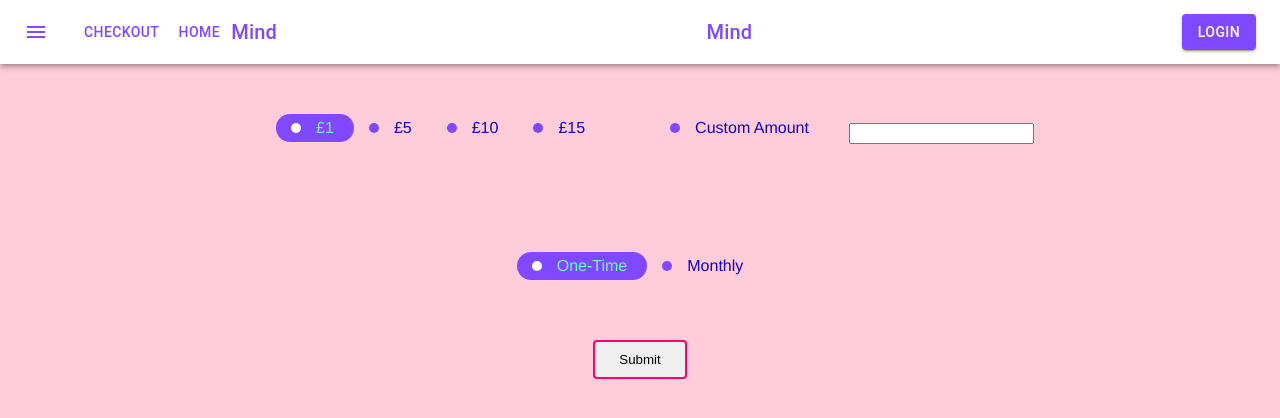
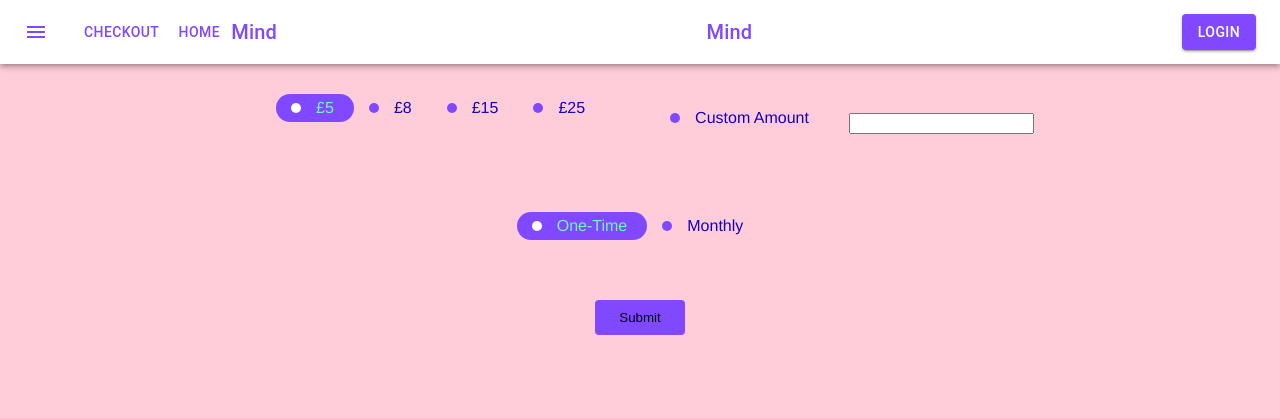
Before and after one commit to kaustubh285/mind-hackathon-fe, a React (Create React App) app: page /donation in a window 1280 px wide. Shown: the top 418 px of the page. Built offline with nearby package versions, Linux system fonts and the light colour scheme; the HTML template or start-up script is replaced by a standard one.

Commit message:
home changes done

```diff
--- a/src/assets/donations.css
+++ b/src/assets/donations.css
@@ -1,12 +1,26 @@
-.MindBlue {color: #1300C1;}
-.MindWhite {color: #FFFFFF;}
-.MindPeach {color: #FFCDD9;}
-.MindSky {color: #9DA8FF;}
-.MindGreen {color: #71F5C4;}
-.MindPurple {color: #8149FF;}
-.MindPink {color: #FF0071;}
+.MindBlue {
+  color: #1300c1;
+}
+.MindWhite {
+  color: #ffffff;
+}
+.MindPeach {
+  color: #ffcdd9;
+}
+.MindSky {
+  color: #9da8ff;
+}
+.MindGreen {
+  color: #71f5c4;
+}
+.MindPurple {
+  color: #8149ff;
+}
+.MindPink {
+  color: #ff0071;
+}
 
-.textboxContainer{
+.textboxContainer {
   margin: 20px;
 }
 
@@ -25,7 +39,7 @@
 }
 
 .value:hover {
-    background: #71F5C4;
+  background: #71f5c4;
 }
 .value::before {
   content: "";
@@ -34,8 +48,8 @@
   width: 10px;
   height: 10px;
   border-radius: 50%;
-    background: #8149FF;
-    outline: 0px solid #71F5C4;
+  background: #8149ff;
+  outline: 0px solid #71f5c4;
   transition: 0.4s;
 }
 .value_checked {
@@ -46,45 +60,44 @@
   border-radius: 20px;
 }
 
-
 .value_checked:hover {
-    background: #71F5C4;
+  background: #71f5c4;
 }
 
 .value_checked {
-    color: #71F5C4;
+  color: #71f5c4;
   border-width: 5px;
-    background: #8149FF;
+  background: #8149ff;
   transition: 0.5s;
 }
-.value_checked::before{
+.value_checked::before {
   content: "";
   position: absolute;
   left: 15px;
   width: 10px;
   height: 10px;
   border-radius: 50%;
-    background: #FFFFFF;
-    outline: 0px solid #71F5C4;
+  background: #ffffff;
+  outline: 0px solid #71f5c4;
   transition: 0.4s;
 }
 button {
   padding: 10px 24px;
-    border: 2px solid #FF0071;
+  border: 2px solid #ff0071;
   border-radius: 4px;
   transition-duration: 0.5s;
   float: center;
 }
 button:hover {
-    background-color: #FF0071;
-    color: #FFFFFF;
+  background-color: #ff0071;
+  color: #ffffff;
   cursor: pointer;
 }
 button:focus {
-    background-color: #8149FF;
-    color: #FFFFFF;
+  background-color: #8149ff;
+  color: #ffffff;
   padding: 10px 24px;
-    border: 2px solid #8149FF;
+  border: 2px solid #8149ff;
   border-radius: 4px;
 }
 
@@ -92,13 +105,13 @@
   display: flex;
   flex-direction: ltr;
   align-items: center;
-
 }
 
 .DonationRadioGroups {
   display: flex;
   flex-direction: ltr;
   padding: 50px;
+  padding-top: 30px;
   align-items: center;
 }
 
--- a/src/assets/home.css
+++ b/src/assets/home.css
@@ -8,17 +8,17 @@
 }
 
 .campaigns {
-  width: 80%;
+  width: 90%;
   display: flex;
   align-items: center;
   justify-content: center;
-  flex-wrap: wrap;
+  flex-wrap: nowrap;
   margin-bottom: 60px;
 }
 
 .campaign-box {
   margin: 10px;
-  width: 300px;
+  width: 270px;
   height: 450px;
   border: 1px solid #8149ff;
   background-color: white;
@@ -31,7 +31,7 @@
 }
 
 .campaign-img {
-  max-height: 150px;
+  max-height: 140px;
 }
 .campaign-box:hover {
   box-shadow: 0px 7px 10px 2px #9da8ff;
--- a/src/components/CheckoutComponent.js
+++ b/src/components/CheckoutComponent.js
@@ -1,6 +1,15 @@
-import React from "react";
+import React, { useEffect, useState } from "react";
 import "../assets/checkout.css";
 function CheckoutComponent() {
+  const [camps, setCamps] = useState([]);
+  useEffect(() => {
+    let camps = JSON.parse(localStorage.getItem("camps"));
+    let price = JSON.parse(localStorage.getItem("price"));
+    let frequency = JSON.parse(localStorage.getItem("frequency"));
+
+    console.log(camps, price, frequency);
+  }, []);
+
   return (
     <>
       <div className='row'>
@@ -103,22 +112,15 @@
               </div>
             </h4>
             <div>
-              <a href='#'>Product 1</a> <div className='price'>$15</div>
+              <a href='#'>Mental Health Campaign</a>{" "}
+              <div className='price'>£15</div>
             </div>
-            <div>
-              <a href='#'>Product 2</a> <div className='price'>$5</div>
-            </div>
-            <div>
-              <a href='#'>Product 3</a> <div className='price'>$8</div>
-            </div>
-            <div>
-              <a href='#'>Product 4</a> <div className='price'>$2</div>
-            </div>
+
             <hr />
             <div>
               Total{" "}
               <div className='price' style={{ color: "black" }}>
-                <b>$30</b>
+                <b>£15</b>
               </div>
             </div>
           </div>
--- a/src/components/DonationPanel.jsx
+++ b/src/components/DonationPanel.jsx
@@ -1,13 +1,13 @@
 import React from "react";
 import "../assets/donations.css";
 
-const DonationPanel = ({text, onClick, active}) => {
-    const classname = active ? "value_checked" : "value"
-    return (
-        <label onClick={onClick}>
-            <span class={classname}>{text}</span>
-        </label>
-    )
-}
+const DonationPanel = ({ text, onClick, active }) => {
+  const classname = active ? "value_checked" : "value";
+  return (
+    <label onClick={onClick} style={{ cursor: "pointer" }}>
+      <span class={classname}>{text}</span>
+    </label>
+  );
+};
 
 export default DonationPanel;
--- a/src/components/DonationRadio.jsx
+++ b/src/components/DonationRadio.jsx
@@ -2,29 +2,27 @@
 import DonationPanel from "./DonationPanel";
 import "../assets/donations.css";
 
-const DonationRadio = ({options, selectedOption, setSelectedOption}) => {
+const DonationRadio = ({ options, selectedOption, setSelectedOption }) => {
   //options: array of opts: {k=text, v=value}
 
-    const render = () => options.map(opt => {
-        const {text} = opt;
-        const onClick = () => {setSelectedOption(opt)}
-        const active = selectedOption != null &&
-            selectedOption.text === text;
+  const render = () =>
+    options.map((opt) => {
+      const { text } = opt;
+      const onClick = () => {
+        setSelectedOption(opt);
+      };
+      const active = selectedOption != null && selectedOption.text === text;
       return (
         <DonationPanel
           text={text}
           onClick={onClick}
           active={active}
+          style={{ cursor: "pointer" }}
         />
-        )
-    })
+      );
+    });
 
-    return (
-        <div className="DonationRadioGroups">
-            {render()}
-        </div>
-    )
-}
-
+  return <div className='DonationRadioGroups'>{render()}</div>;
+};
 
 export default DonationRadio;
--- a/src/pages/DonationPage.jsx
+++ b/src/pages/DonationPage.jsx
@@ -3,27 +3,29 @@
 import DonationTextBox from "../components/DonationTextBox";
 import { useState } from "react";
 import "../assets/donations.css";
+import { useNavigate } from "react-router-dom";
 
 const DonationPage = () => {
-
   const priceOptions = [
-        {text: "£1", value: 1},
-        {text: "£5", value: 5},
-        {text: "£10", value: 10},
-        {text: "£15", value: 15}
-    ]
+    { text: "£5", value: 5 },
+    { text: "£8", value: 8 },
+    { text: "£15", value: 15 },
+    { text: "£25", value: 25 },
+  ];
 
   const frequencyOptions = [
-        {text: "One-Time", value: 0},
-        {text: "Monthly", value: 1}
-    ]
+    { text: "One-Time", value: 0 },
+    { text: "Monthly", value: 1 },
+  ];
 
   // 2 states, we can have the selected price be one of the options,
   // OR have the price be determined by a text box
   const [selectedPrice, setSelectedPrice] = useState(priceOptions[0]);
-    const [selectedFrequency, setSelectedFrequency] = useState(frequencyOptions[0]);
+  const [selectedFrequency, setSelectedFrequency] = useState(
+    frequencyOptions[0]
+  );
   const [text, setText] = useState("");
-
+  let navigate = useNavigate();
   const onTextChange = (newText) => {
     // If we empty the text box
     if (newText === "") {
@@ -33,12 +35,12 @@
       setSelectedPrice(null);
     }
     setText(newText);
-    }
+  };
 
   const onSelectPrice = (price) => {
-        setSelectedPrice(price)
+    setSelectedPrice(price);
     setText("");
-    }
+  };
 
   const onSubmit = () => {
     let price;
@@ -48,33 +50,37 @@
       price = text;
     }
 
-        localStorage.setItem("price", JSON.stringify(price))
-        localStorage.setItem("frequency", JSON.stringify(selectedFrequency.text))
-    }
+    localStorage.setItem("price", JSON.stringify(price));
+    localStorage.setItem("frequency", JSON.stringify(selectedFrequency.text));
+
+    navigate("/checkout");
+  };
 
   return (
-        <div class="DonationRadioGroupsContainer">
-            <div class="ltrContainer">
+    <div class='DonationRadioGroupsContainer'>
+      <div class='ltrContainer'>
         <DonationRadio
           options={priceOptions}
           setSelectedOption={onSelectPrice}
           selectedOption={selectedPrice}
         />
-                <label class={text === "" ? "value" : "value_checked" }>Custom Amount</label>
-                <DonationTextBox
-                    text={text}
-                    onTextChange={onTextChange}
-                />
-
+        <label class={text === "" ? "value" : "value_checked"}>
+          Custom Amount
+        </label>
+        <DonationTextBox text={text} onTextChange={onTextChange} />
       </div>
       <DonationRadio
         options={frequencyOptions}
         setSelectedOption={setSelectedFrequency}
         selectedOption={selectedFrequency}
       />
-            <button onClick={onSubmit}>Submit</button>
+      <button
+        style={{ border: "none", backgroundColor: "#8149FF" }}
+        onClick={onSubmit}>
+        Submit
+      </button>
     </div>
-    )
-}
+  );
+};
 
-export default DonationPage
+export default DonationPage;
--- a/src/pages/Home.js
+++ b/src/pages/Home.js
@@ -1,6 +1,7 @@
 import { Button } from "@mui/material";
 import React, { useEffect, useState } from "react";
 import "../assets/home.css";
+import DonationPage from "./DonationPage";
 
 function useForceUpdate() {
   const [value, setValue] = useState(0); // integer state
@@ -93,15 +94,15 @@
     if (tempList.includes(id)) tempList = removeItemOnce(tempList, id);
     else tempList.push(id);
     setDonationList(tempList);
+    localStorage.setItem("camps", JSON.stringify(tempList));
     forceUpdate();
   };
 
-  useEffect(() => {
-    console.log(donationList);
-  }, [donationList]);
+  return (
+    <div style={{ padding: "15px", paddingRight: "0px" }}>
+      <h2>Our Campaigns</h2>
 
-  return (
-    <div className='page'>
+      <div className='page' style={{ width: "100vw", overflow: "hidden" }}>
         <div className='campaigns'>
           {campaignsList.map((campaign) => (
             <div className='campaign-box'>
@@ -111,7 +112,7 @@
                 alt='campaign-img'
               />
               <div className='campaign-desc'>
-              <div style={{ minHeight: "200px" }}>
+                <div style={{ minHeight: "220px" }}>
                   <div className='date-type'>
                     {campaign.date} {campaign.type}
                   </div>
@@ -125,7 +126,9 @@
                 <Button
                   style={{ marginTop: "15px" }}
                   variant={
-                  donationList.includes(campaign.id) ? "contained" : "outlined"
+                    donationList.includes(campaign.id)
+                      ? "contained"
+                      : "outlined"
                   }
                   className='donate-button'
                   onClick={() => addCampaignToList(campaign.id)}>
@@ -134,6 +137,10 @@
               </div>
             </div>
           ))}
+          <div style={{ width: "100vw" }}>
+            <DonationPage />
+          </div>
+        </div>
       </div>
     </div>
   );
```
Also changed, not shown: src/components/DonationTextBox.jsx (+6 -7 lines). Lines whose indentation alone changed are shown as unchanged.
